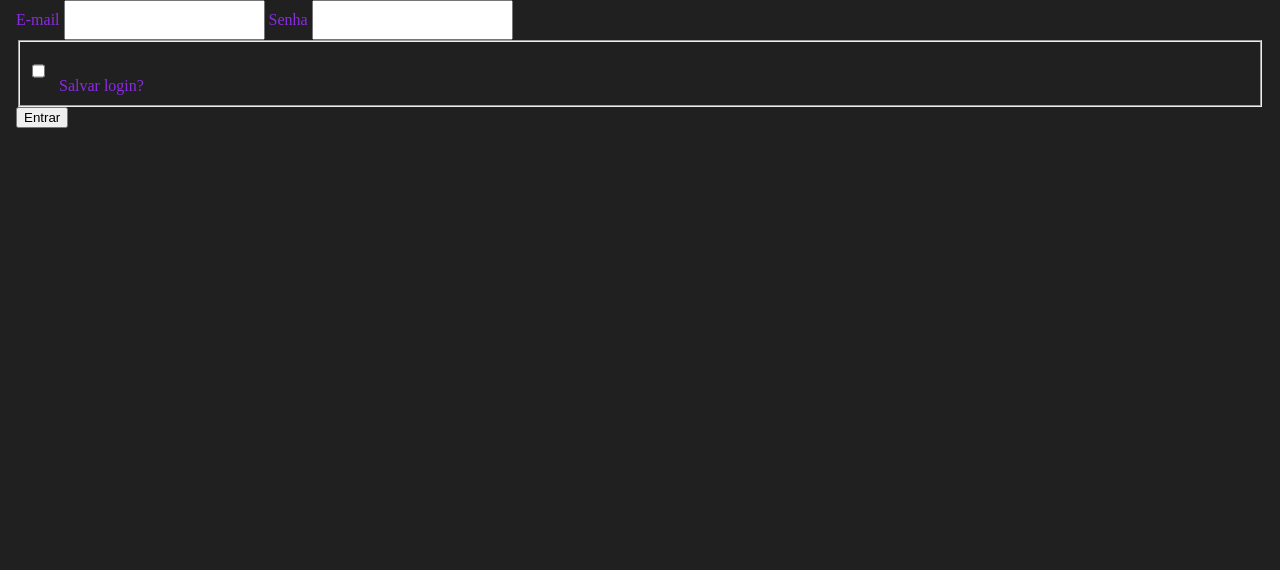
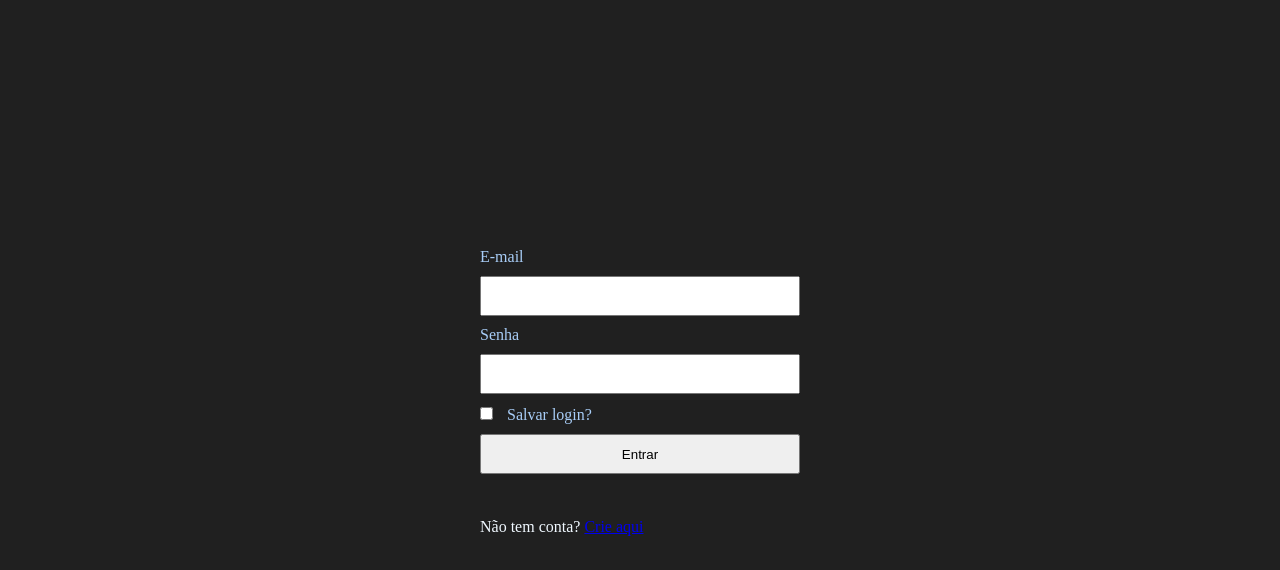
Before and after one commit to joelgxp/Agenda-de-contatos, a plain HTML site: page index.html in a window 1280 px wide. Drawn offline with Linux system fonts and the light colour scheme.

Commit message:
pagina de login e cadastro

```diff
--- a/index.html
+++ b/index.html
@@ -5,7 +5,7 @@
     <meta http-equiv="X-UA-Compatible" content="IE=edge">
     <meta name="viewport" content="width=device-width, initial-scale=1.0">
     <title>Agenda de Contatos</title>
-    <script src="./script.js" type="module"></script>
+    <script src="./app.js" type="module"></script>
     <link rel="stylesheet" href="style.css">
 </head>
 <body>
--- a/scripts/pages/404.page.js
+++ b/scripts/pages/404.page.js
@@ -3,9 +3,10 @@ notFound.setAttribute('id', 'p-not-found')
 
 export const NotFound = () => {
     notFound.innerHTML = `
-        <h1>Página não encontrada :(</h1>
+        <h1>Página não encontrada</h1>
         <a href="#login">Ir para o início</a>
     `
+
     window.location.hash = '#404'
     return notFound
 }
--- a/scripts/pages/login.page.js
+++ b/scripts/pages/login.page.js
@@ -9,6 +9,7 @@ const eventos = () => {
 
         const fd = new FormData(login)
         const dados = Object.fromEntries(fd)
+
         PostAuth(dados)
             .then(({data}) => {
                 console.log(data)
@@ -21,11 +22,11 @@ const eventos = () => {
 
 export const Login = () => {
     login.innerHTML = `
-        <label for="email">E-mail</label>
-        <input type="email" name="email">
+        <label for="usuario">E-mail</label>
+        <input type="email" name="email" id="email">
 
         <label for="senha">Senha</label>
-        <input type="password" name="senha">
+        <input type="password" name="senha" id="senha">
 
         <fieldset>
             <input type="checkbox" name="salvar" id="salvar"  value="salvar">
@@ -33,6 +34,11 @@ export const Login = () => {
         </fieldset>
 
         <button type="submit">Entrar</button>
+
+        <br>
+        <p>Não tem conta?
+        <a href="#signup"> Crie aqui</a>
+        </p>
     `
     eventos()
     return login
--- a/scripts/pages/signup.page.js
+++ b/scripts/pages/signup.page.js
@@ -9,6 +9,7 @@ const eventos = () => {
 
         const fd = new FormData(signup)
         const dados = Object.fromEntries(fd)
+
         PostSignup(dados)
             .then((sucesso) => {
                 console.log(sucesso.data.nome)
--- a/style.css
+++ b/style.css
@@ -4,7 +4,7 @@ body {
     margin: 0;
     padding: 0 16px;
     background-color: #202020;
-    color: white;
+    color: aliceblue;
 }
 
 * {
@@ -13,10 +13,15 @@ body {
 
 label {
     font-weight: 500;
-    color: blueviolet;
+    color: rgb(168, 205, 247);
 }
 
-input {
+input:not(input[type='checkbox']):not(input[type='radio']), button {
     min-height: 40px;
     padding: 5px 10px;
 }
+
+input[type='radio'], input[type='radio'] {
+    display: inline;
+    width: auto;
+}
--- a/styles/pages/login.page.css
+++ b/styles/pages/login.page.css
@@ -1,4 +1,27 @@
-#p-login input[type='checkbox'] {
+#p-login {
+ display: flex;
+ flex-direction: column;
+ justify-content: center;
+ max-width: 320px;
+ min-height: 100vh;
+ margin: 0 auto;
+}
+
+#p-login fieldset {
+    padding: 0;
+    margin: 0;
+    border: 0;
+}
+
+#p-login input[type='checkbox'],input[type='checkbox'] {
     margin-left: 0;
     margin-right: 10px;
 }
+
+#p-login input:not(input[type='radio']):not(input[type='checkbox']),
+#p-login button {
+    display: block;
+    width: 100%;
+    margin: 10px 0;
+    box-sizing: border-box;
+}
```
Also changed, not shown: app.js (renamed from script.js).
